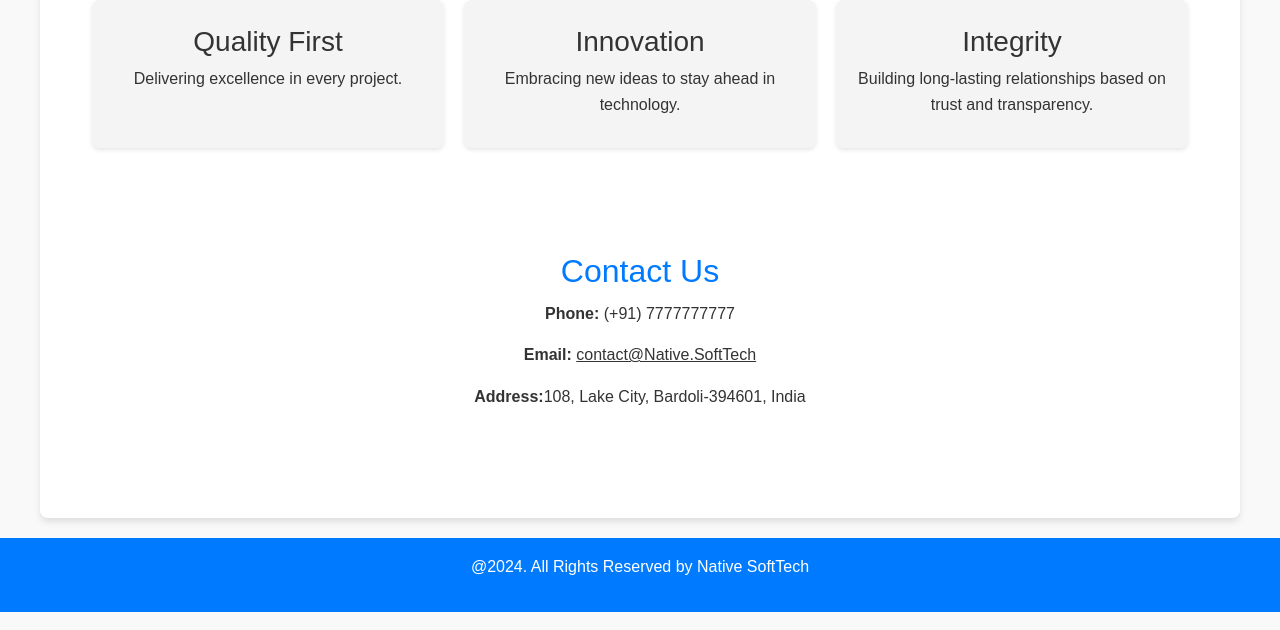
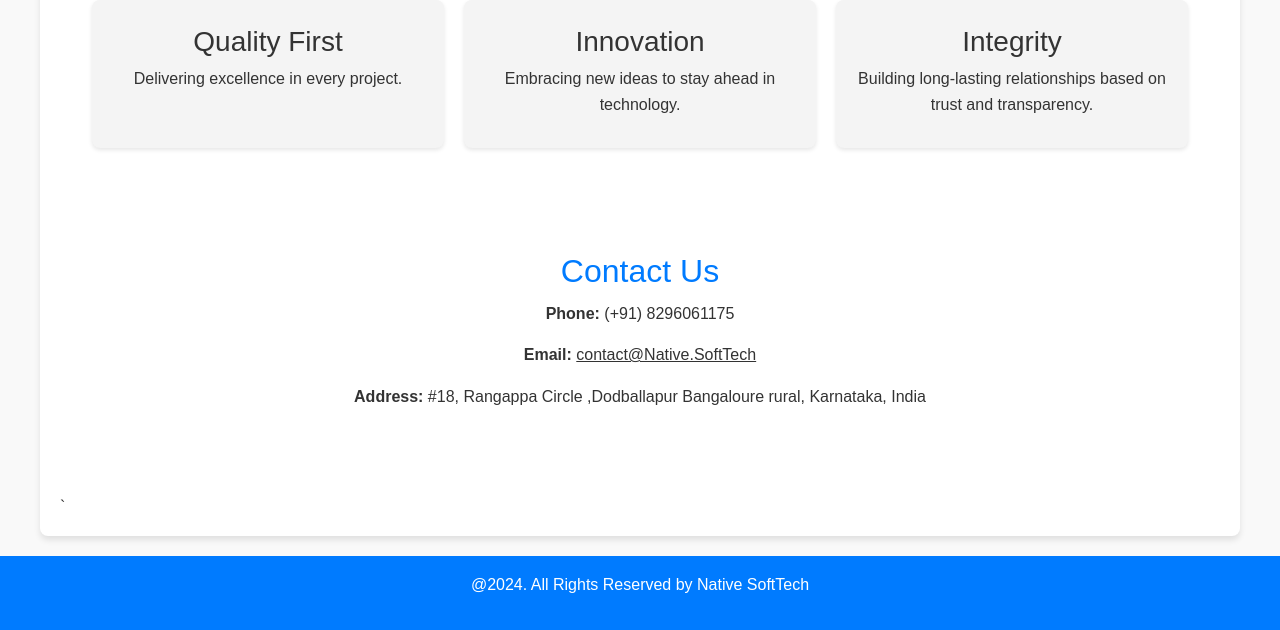
Before and after one commit to Shabareesh-839/webdeveloperintern, a plain HTML site: page aboutus.html in a window 1280 px wide. Shown: the part 650-1280 px from the top of the page. Drawn offline with Linux system fonts and the light colour scheme.

Commit message:
Update aboutus.html

```diff
--- a/aboutus.html
+++ b/aboutus.html
@@ -147,10 +147,10 @@
     </div>
     <div class="section">
         <h2>Contact Us</h2>
-        <p><strong>Phone:</strong> (+91) 7777777777</p>
+        <p><strong>Phone:</strong> (+91) 8296061175</p>
         <p><strong>Email:</strong> <a href="mailto:contact@native.softTech">contact@Native.SoftTech</a></p>
-        <p><strong>Address:</strong>108, Lake City, Bardoli-394601, India</p>
-    </div>
+        <p><strong>Address: </strong>#18, Rangappa Circle ,Dodballapur Bangaloure rural, Karnataka, India</p>
+    </div>  `
 </div>
 <footer>
     <p>@2024. All Rights Reserved by Native SoftTech</p>
```
